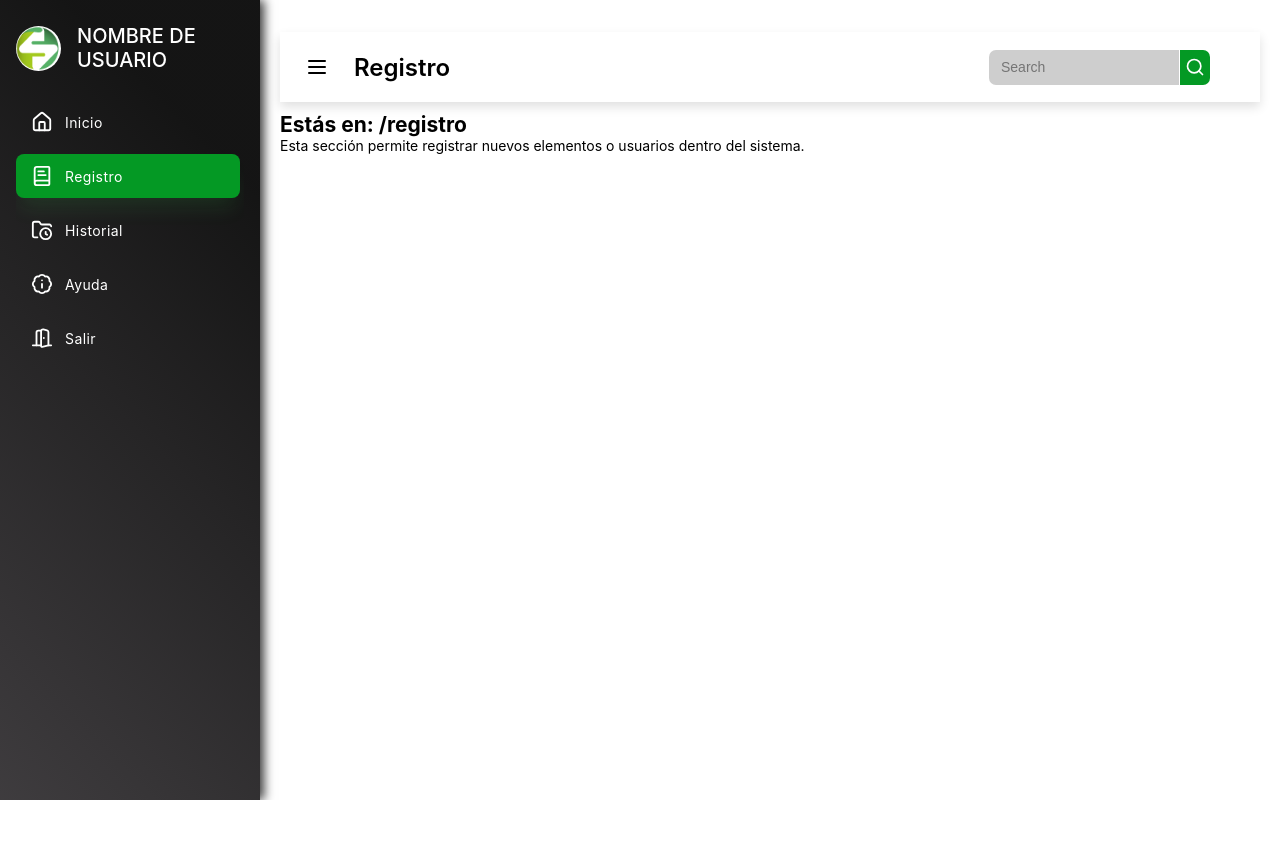
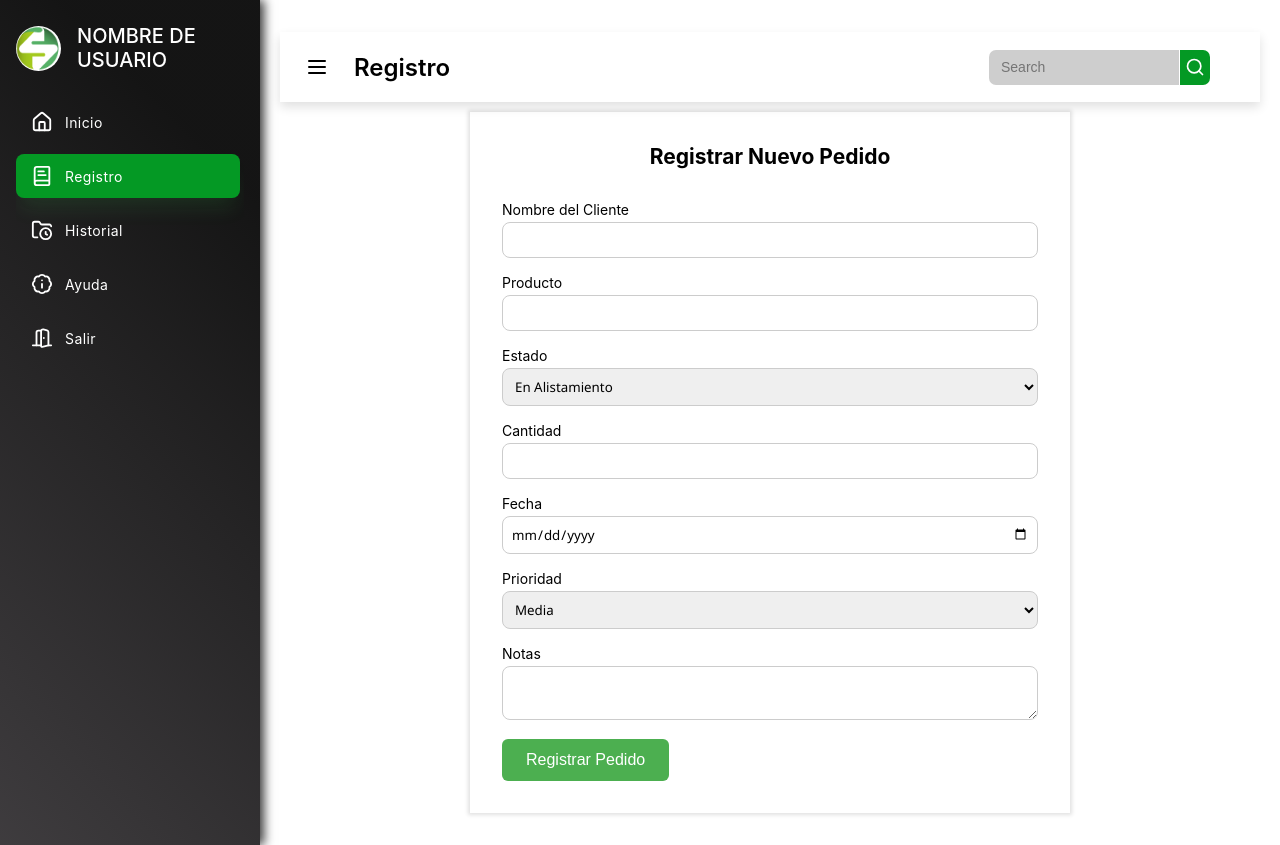
Before and after one commit to SntgRM/soluciones-hospitalarias, a React (Vite) app in the folder frontend/: page /registro in a window 1280 px wide. Before the commit the page ends 800 px from the top, so only its background shows below. Built offline with nearby package versions, Linux system fonts and the light colour scheme; a web font is replaced by a local one.

Commit message:
ADD - creation of registration form

```diff
--- /dev/null
+++ b/frontend/src/pages/registro/registro.css
@@ -0,0 +1,48 @@
+.registro-container {
+  padding: 2rem;
+  max-width: 600px;
+  margin: 0 auto;
+  box-shadow: 0px 0px 4px 2px rgba(0, 0, 0, 0.123)
+}
+
+.registro-form label {
+  display: block;
+  margin-bottom: 1rem;
+}
+
+.registro-form input,
+.registro-form select,
+.registro-form textarea {
+  width: 100%;
+  padding: 0.5rem;
+  border: 1px solid #ccc;
+  border-radius: 8px;
+  margin-top: 0.25rem;
+  font-family: 'Segoe UI', sans-serif;
+}
+
+.input-group {
+  display: flex;
+  align-items: center;
+}
+
+.input-group .icon {
+  width: 24px;
+  height: 24px;
+  margin-right: 10px;
+}
+
+.registro-btn {
+  background-color: #4CAF50;
+  color: white;
+  padding: 0.75rem 1.5rem;
+  border: none;
+  border-radius: 6px;
+  cursor: pointer;
+  font-size: 1rem;
+  transition: background-color 0.3s ease;
+}
+
+.registro-btn:hover {
+  background-color: #45a049;
+}
--- a/frontend/src/pages/registro/registro.jsx
+++ b/frontend/src/pages/registro/registro.jsx
@@ -1,13 +1,121 @@
-// src/pages/registro.jsx
-import React from 'react'; // Asegúrate de importar React
+import React, { useState } from 'react';
+import './Registro.css';
+import { iconsImgs } from '../../utils/images';
 
-function Registro() {
+function RegistroPedido() {
+  const [formData, setFormData] = useState({
+    cliente: '',
+    producto: '',
+    cantidad: '',
+    fecha: '',
+    estado: 'pendiente',
+    prioridad: 'media',
+    notas: '',
+  });
+
+  const handleChange = (e) => {
+    const { name, value } = e.target;
+    setFormData(prev => ({ ...prev, [name]: value }));
+  };
+
+  const handleSubmit = (e) => {
+    e.preventDefault();
+    console.log('Pedido registrado:', formData);
+    alert('Pedido registrado con éxito');
+    setFormData({
+      cliente: '',
+      producto: '',
+      cantidad: '',
+      fecha: '',
+      estado: 'pendiente',
+      prioridad: 'media',
+      notas: '',
+    });
+  };
+
   return (
-    <section>
-      <h2>Estás en: /registro</h2>
-      <p>Esta sección permite registrar nuevos elementos o usuarios dentro del sistema.</p>
-    </section>
+    <div className="registro-container">
+      <h2 style={{ textAlign: 'center', marginBottom: '2rem', }}>Registrar Nuevo Pedido</h2>
+      <form className="registro-form" onSubmit={handleSubmit}>
+
+        <label className="input-group">
+          Nombre del Cliente
+          <input type="text" name="cliente" placeholder="" value={formData.cliente} onChange={handleChange} required />
+        </label>
+
+        <label>
+          Producto
+          <input type="text" name="producto" value={formData.producto} onChange={handleChange} required />
+        </label>
+
+        <label>
+          Estado
+          <select name="estado" value={formData.estado} onChange={handleChange}>
+            <option value="en_alistamiento">En Alistamiento</option>
+            <option value="en_proceso">En Proceso</option>
+            <option value="empacado">Empacado</option>
+            <option value="en_reparto">En Reparto</option>
+            <option value="enviado_cliente">Enviado al Cliente</option>
+            <option value="enviado_transportadora">Enviado en Transportadora</option>
+          </select>
+        </label>
+
+        {/* Campos condicionales según estado */}
+        {formData.estado === 'empacado' && (
+          <label>
+            Código de Empaque
+            <input type="text" name="codigo_empaque" placeholder="Ej: EMP12345" onChange={handleChange} />
+          </label>
+        )}
+
+        {formData.estado === 'en_reparto' && (
+          <label>
+            Nombre del repartidor
+            <input type="text" name="repartidor" placeholder="Nombre" onChange={handleChange} />
+          </label>
+        )}
+
+        {formData.estado === 'enviado_transportadora' && (
+          <>
+            <label>
+              Transportadora
+              <input type="text" name="transportadora" placeholder="Nombre de la empresa" onChange={handleChange} />
+            </label>
+            <label>
+              Número de guía
+              <input type="text" name="guia" placeholder="Código de seguimiento" onChange={handleChange} />
+            </label>
+          </>
+        )}
+
+        <label>
+          Cantidad
+          <input type="number" name="cantidad" value={formData.cantidad} onChange={handleChange} required />
+        </label>
+
+        <label>
+          Fecha
+          <input type="date" name="fecha" value={formData.fecha} onChange={handleChange} required />
+        </label>
+
+        <label>
+          Prioridad
+          <select name="prioridad" value={formData.prioridad} onChange={handleChange}>
+            <option value="alta">Alta</option>
+            <option value="media">Media</option>
+            <option value="baja">Baja</option>
+          </select>
+        </label>
+
+        <label>
+          Notas
+          <textarea name="notas" value={formData.notas} onChange={handleChange}></textarea>
+        </label>
+
+        <button type="submit" className="registro-btn">Registrar Pedido</button>
+      </form>
+    </div>
   );
 }
 
-export default Registro;
+export default RegistroPedido;
```
